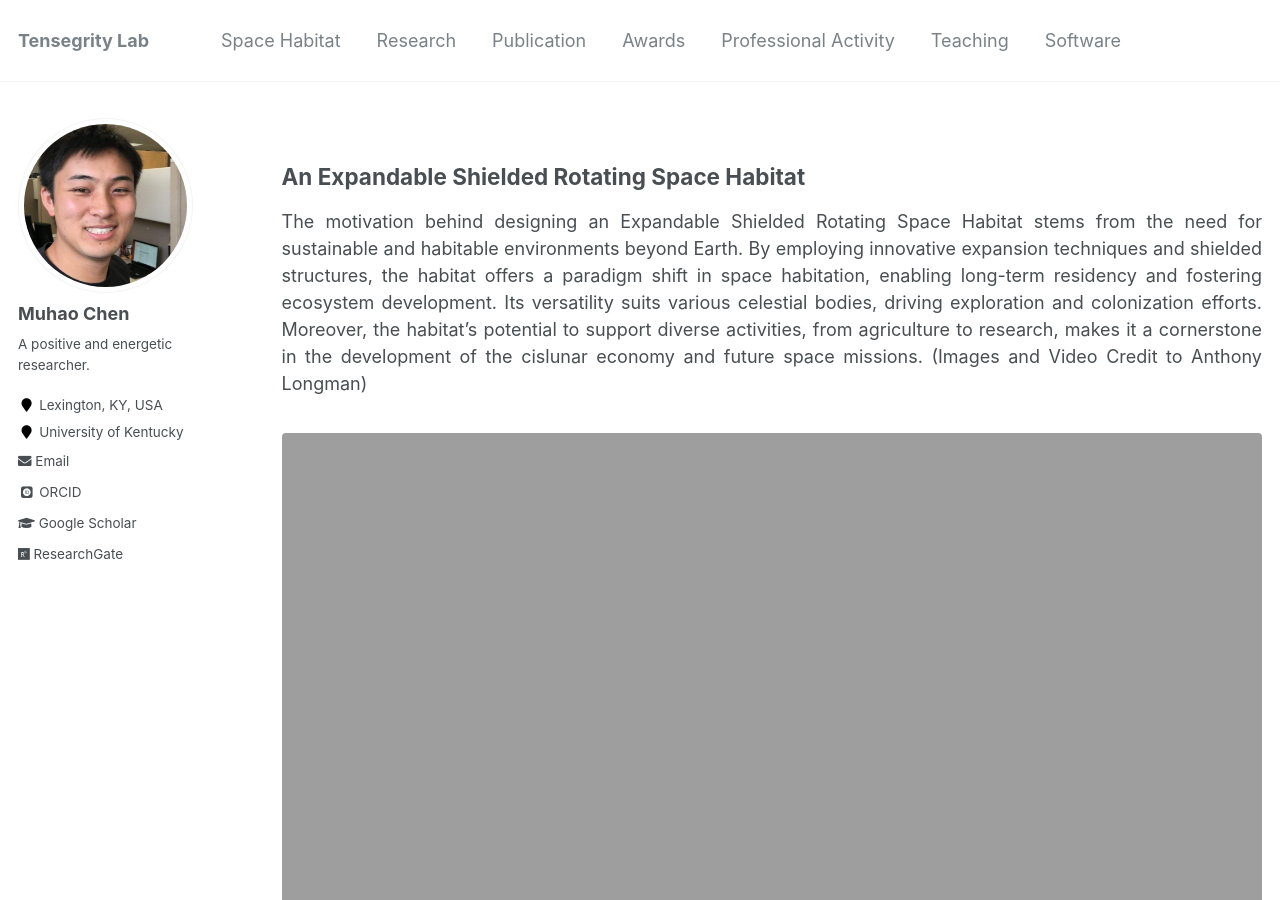
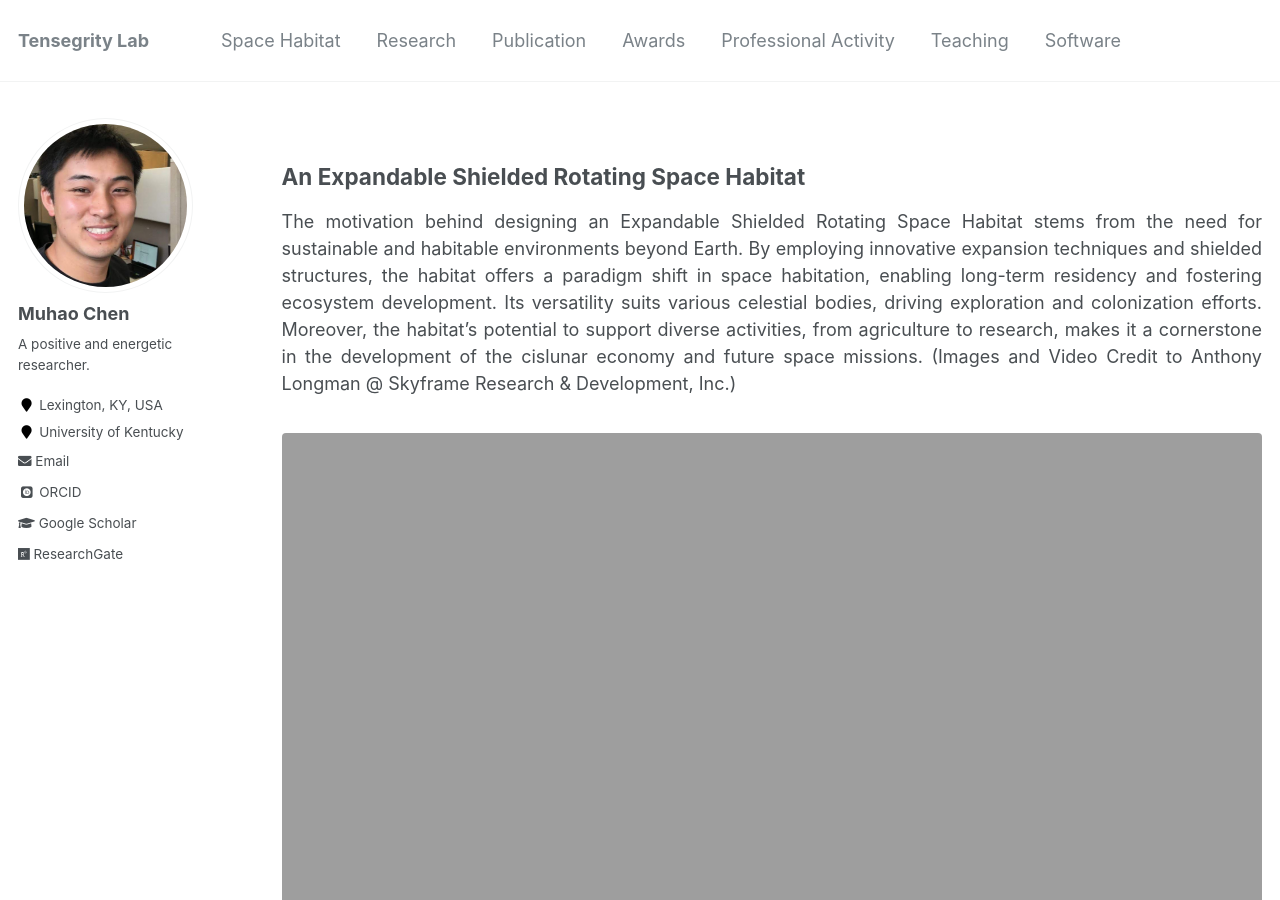
Before and after one commit to Muhao-Chen/muhao-chen.github.io, a Jekyll site: the page built from _pages/sitemap.md, in a window 1280 px wide and 900 px high. Built offline with Jekyll 4.4.1, drawn with Linux system fonts in a browser that asks for light colours; some web fonts are replaced.

Commit message:
Update sitemap.md

```diff
--- a/_pages/sitemap.md
+++ b/_pages/sitemap.md
@@ -9,7 +9,7 @@ toc: true
 <div style="text-align: justify;" markdown="1">
 
 ## An Expandable Shielded Rotating Space Habitat
-The motivation behind designing an Expandable Shielded Rotating Space Habitat stems from the need for sustainable and habitable environments beyond Earth. By employing innovative expansion techniques and shielded structures, the habitat offers a paradigm shift in space habitation, enabling long-term residency and fostering ecosystem development. Its versatility suits various celestial bodies, driving exploration and colonization efforts. Moreover, the habitat's potential to support diverse activities, from agriculture to research, makes it a cornerstone in the development of the cislunar economy and future space missions. (Images and Video Credit to Anthony Longman)
+The motivation behind designing an Expandable Shielded Rotating Space Habitat stems from the need for sustainable and habitable environments beyond Earth. By employing innovative expansion techniques and shielded structures, the habitat offers a paradigm shift in space habitation, enabling long-term residency and fostering ecosystem development. Its versatility suits various celestial bodies, driving exploration and colonization efforts. Moreover, the habitat's potential to support diverse activities, from agriculture to research, makes it a cornerstone in the development of the cislunar economy and future space missions. (Images and Video Credit to Anthony Longman @ Skyframe Research & Development, Inc.)
 
 <!-- We investigate an expandable shielded rotating space habitat presents a groundbreaking approach to pressurized orbital enclosures, starting from a small seed structure and gradually expanding into a V-shaped valley configuration with terraced hillsides, as shown in Figure 1. Successive concentric floor rings and flexible toroidal pressure membranes create a multi-story assembly with airlock docking portals and horticultural floorspace. This symmetrical enclosure surrounds a central void that transforms into a low-pressure atmospheric reserve over time. As the habitat grows, the expandable axial strut accommodates spacecraft docking and supports primary mirrors and radiators. Solar-powered steam thrusters facilitate rotational acceleration while maintaining a non-rotating shield, easing material addition and docking. This innovative habitat design offers significant potential for development in the cislunar economy and beyond, including applications on Venus, Mars, and as Aldrin cyclers. (Images Video Credit to Anthony Longman) -->
 
```
